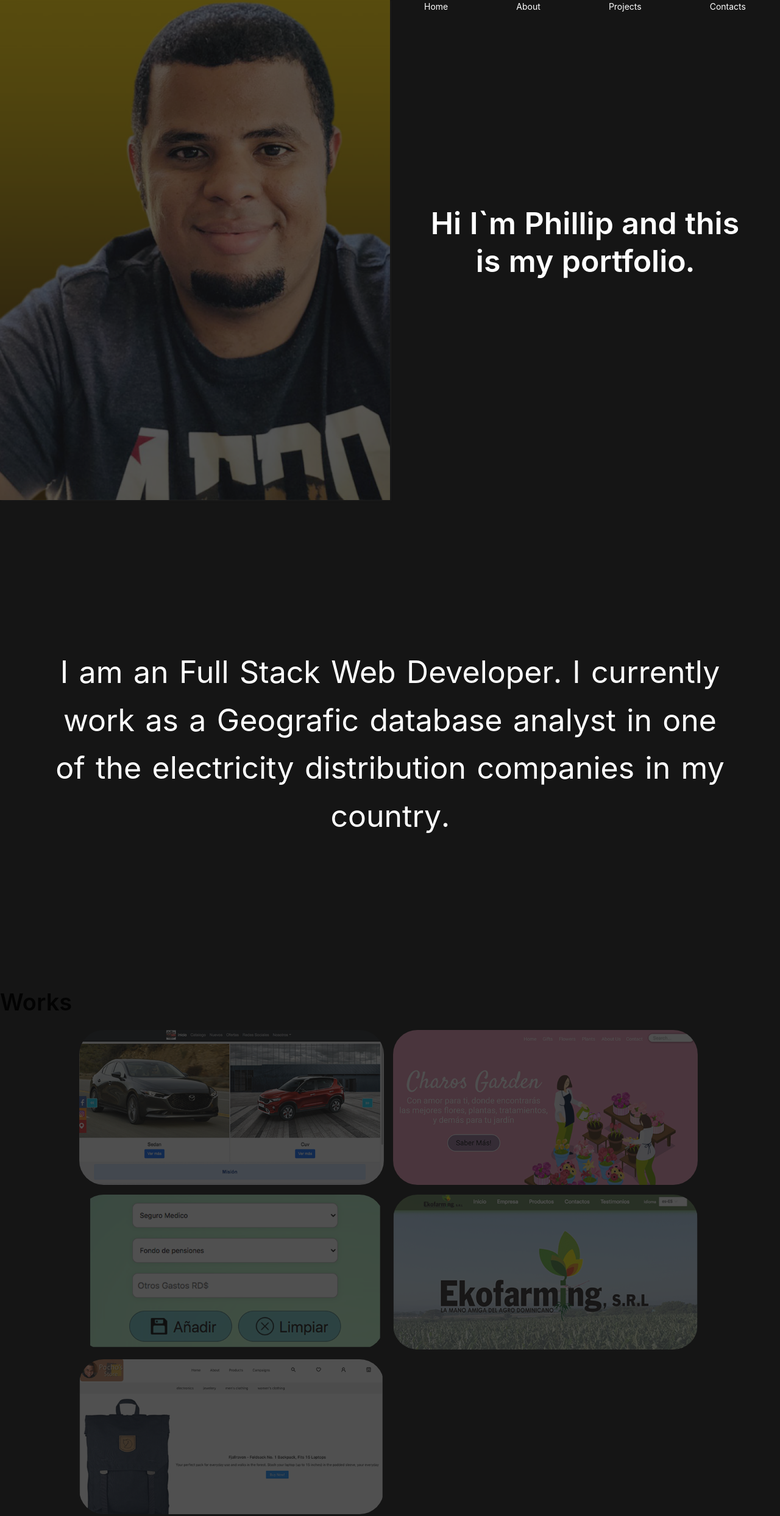
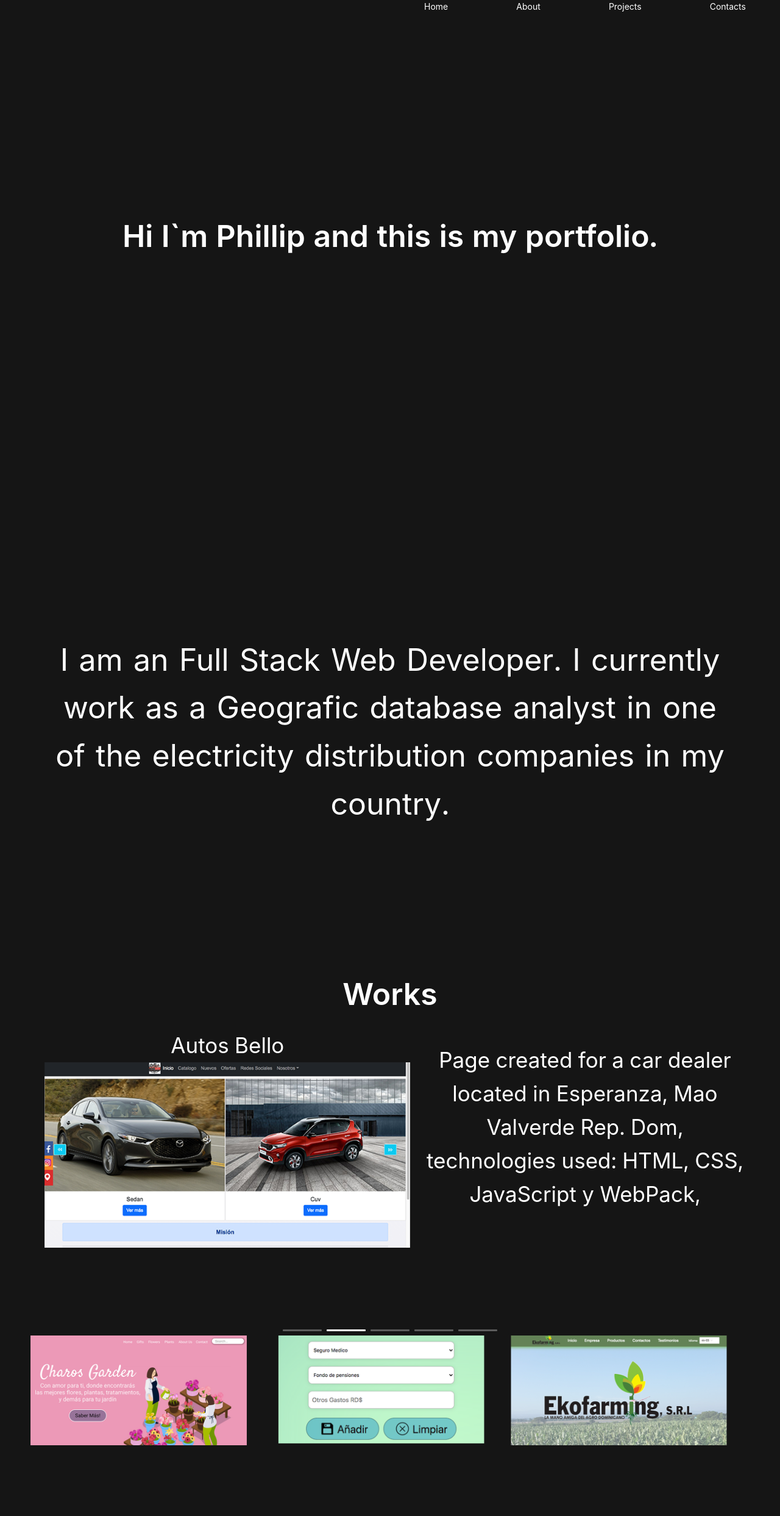
Before and after one commit to pcabreram1234/portfolio, a React (Vite) app: page / in a window 1280 px wide. Shown: the whole page at 61% size. After the commit the page ends 2400 px from the top, so only its background shows below. Built offline with nearby package versions, Linux system fonts and the light colour scheme.

Commit message:
Project no responsive container ready

```diff
--- a/src/components/MainPicture.jsx
+++ b/src/components/MainPicture.jsx
@@ -1,26 +1,25 @@
 import React from "react";
-import mainPicture from "../assets/static/Picture.png";
 import initialConfig from "../util/config.json";
-
-import "../styles/Home.css";
-
-import { Typography, Image, Row, Col } from "antd";
+import { Typography, Row, Layout } from "antd";
 
 const MainPicture = () => {
   const { Title } = Typography;
+  const { Content } = Layout;
 
   return (
-    <Row align="middle" id="home" justify="space-between">
-      <Col span={"auto"}>
-        <Image
-          src={mainPicture}
-          preview={false}
-          style={{ opacity: "0.3" }}
-          width={"50vw"}
-        />
-      </Col>
-
-      <Col span={10} pull={1}>
+    <Layout
+      style={{
+        backgroundColor: "transparent",
+        height: "100vh",
+      }}
+    >
+      <Content
+        style={{
+          display: "flex",
+          justifyContent: "center",
+          alignItems: "center",
+        }}
+      >
         <Title
           style={{
             color: "#FFFFFF",
@@ -30,8 +29,8 @@ const MainPicture = () => {
         >
           {initialConfig[0].pages.Index.title}
         </Title>
-      </Col>
-    </Row>
+      </Content>
+    </Layout>
   );
 };
 
--- a/src/components/ProjectsGrid.jsx
+++ /dev/null
@@ -1,67 +0,0 @@
-import React, { useState } from "react";
-import { Image, Typography, Row, Space, Col } from "antd";
-import InitialConfig from "../util/config.json";
-import "../styles/Projects.css";
-
-const { projects } = InitialConfig[0].pages;
-const { Title, Text, Paragraph } = Typography;
-const ProjectsGrid = () => {
-  const [projectInfo, setProjectInfo] = useState({
-    id: "",
-    link: "",
-    image: "",
-    text: "",
-    details: {},
-  });
-
-  const handleProjectClick = ({ id, link, image, text, details }) => {
-    setProjectInfo({
-      id: id,
-      details: details,
-      image: image,
-      link: link,
-      text: text,
-    });
-    console.log(projectInfo);
-  };
-
-  const style = {
-    background: "#0092ff",
-    padding: "8px 0",
-  };
-  return (
-    <div
-      style={{
-        display: "grid",
-        gridTemplateColumns: "repeat(2, 505px)",
-        gridTemplateRows: "repeat(3, 260px)",
-        width: "100%",
-        alignItems: "center",
-        justifyContent: "center",
-        gap: "10px",
-      }}
-    >
-      {projects.map((project) => {
-        return (
-          <Col
-            className="gutter-row ProjectItem__container "
-            span={6}
-            key={project.id}
-          >
-            <Image
-              src={project.image}
-              width={500}
-              preview={false}
-              onClick={() => {
-                handleProjectClick(project);
-              }}
-              className="ProjectItem--image"
-            />
-          </Col>
-        );
-      })}
-    </div>
-  );
-};
-
-export default ProjectsGrid;
--- a/src/containers/Projects.jsx
+++ b/src/containers/Projects.jsx
@@ -1,70 +1,114 @@
 import React, { useState } from "react";
-import GitHubIcon from "../assets/icons/GitHub.png";
-import ProjectsGrid from "../components/ProjectsGrid";
-import ProjectItem from "../components/ProjectItem";
-import { Typography, Row, Col, Image } from "antd";
+import { Image, Typography, Carousel, Layout, Row, Col, Anchor } from "antd";
+import InitialConfig from "../util/config.json";
+import "../styles/Projects.css";
 
-const { Title, Text } = Typography;
-const Projects = () => {
-  const [title, setTitle] = useState([]);
-  const [image, setImage] = useState([]);
-  const [textInfo, setTextInfo] = useState([]);
-  const [techUsed, setTechUsed] = useState([]);
-  const [hasRepo, setHasRep] = useState([]);
-  const [gitRepo, setGitRepo] = useState([]);
+const { projects } = InitialConfig[0].pages;
+const { Title, Text, Paragraph } = Typography;
+const { Content, Footer } = Layout;
+const { Link } = Anchor;
+const ProjectsGrid = () => {
+  const [title, setTitle] = useState([projects[0].text]);
+  const [image, setImage] = useState([projects[0].image]);
+  const [description, setDescription] = useState([
+    projects[0].details.textInfo,
+  ]);
+  const [hasRepo, setHasRepo] = useState([projects[0].details.hasRepo]);
+  const [gitHubRepo, setGitHubRepo] = useState([projects[0].details.gitRepo]);
+  const [techUsed, setTechUsed] = useState([projects[0].details.techUsed]);
+  const [link, setLink] = useState(projects[0].link);
 
-  const handleItem = ({
+  const handleClickProject = (
     title,
     image,
-    textInfo,
+    description,
+    hasRepo,
+    gitHubRepo,
     techUsed,
-    hasRepo,
-    gitRepo,
-  }) => {
+    link
+  ) => {
     setTitle(title);
     setImage(image);
-    setTextInfo(textInfo);
+    setDescription(description);
+    setHasRepo(hasRepo);
+    setGitHubRepo(gitHubRepo);
     setTechUsed(techUsed);
-    setHasRep(hasRepo);
-    setGitRepo(gitRepo);
+    setLink(link);
   };
   return (
-    <div id="Projects__container">
-      {/* <Title style={{ color: "white", fontFamily: "Rubik", fontSize: "50px" }}>
-        Projects
+    <Layout style={{ height: "100vh", background: "none" }}>
+      <Title style={{ color: "white", textAlign: "center", fontSize: "50px" }}>
+        Works
       </Title>
-
-      <Row gutter={{ xs: 8, sm: 16, md: 24, lg: 32 }} align="middle">
-        <Col span={10}>
-          <Text style={{ color: "white", fontSize: "40px" }}>{title}</Text>
-          <Image src={image} preview={false} style={{ width: "500px" }} />
-        </Col>
-
-        <Col span={12}>
-          <Text style={{ color: "white", fontSize: "25px" }}>
-            {textInfo} {techUsed}
-          </Text>
-          {hasRepo && (
-            <a
-              target={"_blank"}
-              href={gitRepo}
-              style={{ color: "white", fontSize: "25px" }}
+      <Content>
+        <Row justify="center" align="middle">
+          <Col
+            span={12}
+            style={{
+              display: "flex",
+              flexDirection: "column",
+              alignItems: "center",
+            }}
+          >
+            <Text style={{ fontSize: "35px", color: "white" }}>{title}</Text>
+            <a target="_blank" href={link}>
+              <Image src={image} preview={false} width={600} />
+            </a>
+          </Col>
+          <Col span={10}>
+            <Paragraph
+              style={{ color: "white", fontSize: "35px", textAlign: "center" }}
             >
-              <Image
-                src={GitHubIcon}
-                width="30"
-                height="30"
-                preview={false}
-                style={{ filter: "inver(1)" }}
-              />
-            </a>
-          )}
-        </Col>
-      </Row> */}
-      <Title>Works</Title>
-      <ProjectsGrid />
-    </div>
+              {description}, technologies used: {techUsed},{" "}
+              {hasRepo === true ? (
+                <a
+                  href={gitHubRepo}
+                  target={"_blank"}
+                  style={{ textDecoration: "none", color: "wheat" }}
+                >
+                  Repository
+                </a>
+              ) : null}
+            </Paragraph>
+          </Col>
+        </Row>
+      </Content>
+      <Footer style={{ background: "none" }}>
+        <Carousel
+          slidesToShow={3}
+          dotPosition="bottom"
+          autoplay
+          draggable
+          className="carouselClass"
+        >
+          {projects.map((project) => {
+            return (
+              <div
+                id={project.id}
+                onClick={() => {
+                  const { details, image, link } = project;
+                  const { textInfo, hasRepo, techUsed, gitRepo, title } =
+                    details;
+                  handleClickProject(
+                    title,
+                    image,
+                    textInfo,
+                    hasRepo,
+                    gitRepo,
+                    techUsed,
+                    link
+                  );
+                  console.log(textInfo);
+                }}
+              >
+                <Image src={project.image} preview={false} />
+              </div>
+            );
+          })}
+        </Carousel>
+      </Footer>
+    </Layout>
   );
 };
 
-export default Projects;
+export default ProjectsGrid;
--- /dev/null
+++ b/src/containers/ProjectsMobile.jsx
@@ -0,0 +1,4 @@
+import React from "react";
+import { Row, Col, Layout } from "antd";
+import InitialConfig from "../util/config.json";
+const ProjectsMobile = () => {};
--- a/src/styles/Home.css
+++ /dev/null
@@ -1,29 +0,0 @@
-#home > div.ant-col > div > img {
-  opacity: 0.3;
-  height: auto;
-  width: 50vw;
-  box-shadow: #2e2d2d 2px 1px 3px 0px;
-}
-
-@media (max-width: 850px) {
-  #home {
-    height: 100vh;
-    display: flex;
-    flex-direction: row;
-    justify-content: center;
-    padding-top: 20px;
-  }
-
-  #home > div.ant-col:first-child {
-    display: none;
-  }
-}
-
-@media (max-width: 850px) and (orientation: landscape) {
-  #home {
-    display: flex;
-    /* flex-direction: row; */
-    justify-content: center;
-    gap: 10px;
-  }
-}
--- a/src/styles/Projects.css
+++ b/src/styles/Projects.css
@@ -1,185 +1,20 @@
-.mainProjects_container {
-  display: grid;
-  grid-template-columns: auto auto;
-  grid-template-rows: auto;
-  padding: 40px;
-  align-items: center;
-  justify-items: stretch;
+.carouselClass .slick-dots {
+  bottom: 100% !important ;
 }
 
-.mainProjects_container > div {
-  margin: 10px 0;
+.carouselClass .slick-dots li {
+  height: 10px !important ;
+  width: 5vw !important;
 }
 
-.mainProjects_container
-  .ProjectItem__container:last-child
-  .ProjectItem--image
-  img {
-  height: 40%;
-  object-fit: cover;
+.carouselClass .slick-list .slick-track div {
+  padding: 0;
 }
 
-.ProjectItem__container {
-  cursor: pointer;
-  display: flex;
-  flex-wrap: nowrap;
-  justify-content: center;
-  align-items: center;
-  flex-direction: column;
+.carouselClass .slick-list .slick-track div img {
+  width: 90%;
 }
 
-.mainProjects_container .ProjectItem__container:nth-child(3) {
-  grid-column: 2 / 3;
-  grid-row: 2 / 3;
-}
-
-.ProjectItem__container a {
-  font-family: Roboto;
-  font-size: 25px;
-  text-decoration: none;
-  color: white;
-}
-.ProjectItem__container .ProjectItem--image {
-  transition: all 500ms cubic-bezier(0.075, 0.82, 0.165, 1);
-}
-
-.ProjectItem__container a:hover .projectItemInfo {
-  display: flex;
-  flex-direction: column;
-  align-items: center;
-  justify-content: center;
-}
-
-.Img--repo {
-  width: 40px;
-  height: 40px;
-  background-color: transparent;
-  border: none;
+.carouselClass .slick-list .slick-track div div:hover {
   cursor: pointer;
 }
-
-.ProjectItem__container .ProjectItem--image:hover {
-  transform: scale(1.1);
-}
-
-.ProjectItem__container .ProjectItem--image img:hover {
-  opacity: 1;
-}
-
-.ProjectItem--image {
-  width: 500px;
-  object-fit: cover;
-  border-radius: 40px;
-  opacity: 0.25;
-}
-
-.repo-link {
-  position: relative;
-}
-
-.projectItemInfo {
-  transform: scaleY(20px);
-  display: none;
-  z-index: 9999999;
-  opacity: 1;
-  position: absolute;
-  right: 0;
-  left: 0;
-  top: 0;
-  justify-content: center;
-  align-items: center;
-  border-radius: 40px;
-  text-align: center;
-  font-family: Rubik;
-}
-
-.projectItemInfo > * {
-  margin: 2px 0;
-}
-
-.mainProjects_container
-  .ProjectItem__container:nth-child(3)
-  a
-  .projectItemInfo {
-  margin-top: 20%;
-}
-
-.mainProjects_container
-  .ProjectItem__container:nth-child(3)
-  .projectItemInfo
-  > * {
-  margin: 10px 0;
-}
-
-/* .projectItemInfo h1 {
-  color: white;
-} */
-
-.ProjectItem__info {
-  text-align: center;
-  margin-top: 10px;
-}
-
-.projectItemInfo:hover {
-  transition: all 500ms cubic-bezier(0.075, 0.82, 0.165, 1);
-}
-
-.Projects-tittle {
-  padding-top: 40px;
-}
-
-.Projects-tittle h1 {
-  font-family: Rubik;
-  font-weight: 400;
-  font-size: 60px;
-  color: white;
-  text-align: center;
-}
-
-@media (max-width: 850px) {
-  .mainProjects_container {
-    display: flex;
-    flex-direction: column;
-  }
-
-  .ProjectItem--image img {
-    width: 350px;
-    object-fit: cover;
-    border-radius: 40px;
-  }
-
-  .ProjectItem__container a:hover .projectItemInfo {
-    display: none;
-  }
-
-  .ProjectItem__container a:hover .ProjectItem--image {
-    transform: none;
-    transition: none;
-  }
-
-  .ProjectItem__container a:hover .ProjectItem--image img {
-    opacity: 1;
-  }
-
-  .Projects-tittle h1 {
-    font-family: Rubik;
-    font-weight: 400;
-    font-size: 40px;
-    color: white;
-    text-align: center;
-  }
-}
-
-@media (width: 912px) and (height: 1368px) {
-  .mainProjects_container {
-    display: flex;
-    flex-direction: column-reverse;
-  }
-}
-
-@media (max-width: 850px) {
-  .ProjectItem__container .ProjectItem--image img {
-    width: 80vw;
-    object-fit: cover;
-  }
-}
--- a/src/util/config.json
+++ b/src/util/config.json
@@ -26,7 +26,7 @@
           "details": {
             "title": "Autos Bello",
             "textInfo": "Page created for a car dealer located in Esperanza, Mao Valverde Rep. Dom",
-            "techUsed": "HTMl, CSS, JavaScript y WebPack",
+            "techUsed": "HTML, CSS, JavaScript y WebPack",
             "hasRepo": false
           }
         },
@@ -38,7 +38,7 @@
           "details": {
             "title": "Charos Garden",
             "textInfo": "Website inspired by a friend's business selling ornamental plants",
-            "techUsed": "HTMl, CSS, JavaScript, ReactJs, ReactRouter, WebPack",
+            "techUsed": "HTML, CSS, JavaScript, ReactJs, ReactRouter, WebPack",
             "hasRepo": true,
             "gitRepo": "https://github.com/pcabreram1234/charos-garden"
           }
@@ -51,7 +51,7 @@
           "details": {
             "title": "Register",
             "textInfo": "This is a form that saves data such as salaries by profession and then shows them in a general way",
-            "techUsed": "HTMl, CSS, JavaScript, ReactJs, ReactRouter, WebPack",
+            "techUsed": "HTML, CSS, JavaScript, ReactJs, ReactRouter, WebPack",
             "hasRepo": true,
             "gitRepo": "https://github.com/pcabreram1234/javaScriptPratice-final-task"
           }
@@ -64,7 +64,7 @@
           "details": {
             "title": "Ekofarming",
             "textInfo": "Website for a company dedicated to the sale, purchase and processing of agricultural products",
-            "techUsed": "HTMl, CSS, JavaScript, ReactJs y WebPack",
+            "techUsed": "HTML, CSS, JavaScript, ReactJs y WebPack",
             "hasRepo": false,
             "gitRepo": "https://github.com/pcabreram1234/javaScriptPratice-final-task"
           }
```
Also changed, not shown: 1 other file (tests, documents, lock files or other folders).
